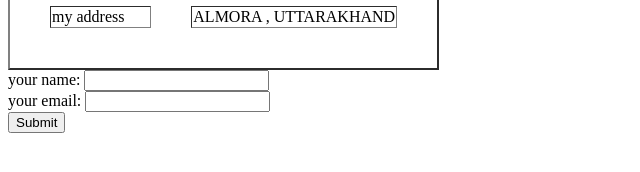
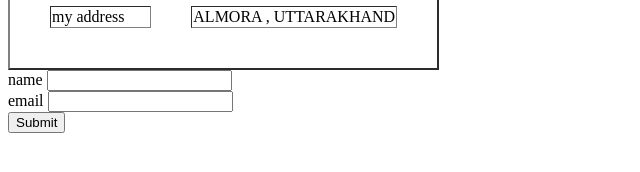
Before and after one commit to niharikadewari/CVV, a plain HTML site: page contact me.html in a window 1280 px wide. Shown: the part 168-340 px from the top of the page, without its empty margins (0-640 px from the left). Drawn offline with Linux system fonts and the light colour scheme.

Commit message:
Update contact me.html

```diff
--- a/contact me.html
+++ b/contact me.html
@@ -33,13 +33,14 @@
             </td>
             </tr>
     </table>
-       <form class =""action="mailto:niharikadewari1@gmail.com"method="post">
-           <lable>your name:</lable>
-           <input type="text" your name="your name" value=""><br>
-           <lable>your email:</lable>
-           <input type ="email" name="your email" value=""><br>
-           <input type="submit" name="submit" >
+
+      <form class=""action="mailto:niharikadewari1@gmail.com" method ="post">
+        <lable> name</lable>
+        <input type ="text" name ="name" value="">
+        <br>
+        <lable for =""> email</lable>
+        <input type="email" name="email" value=""><br>
+        <input type="submit">
     </form>
-
 </body>
 </html>
```
